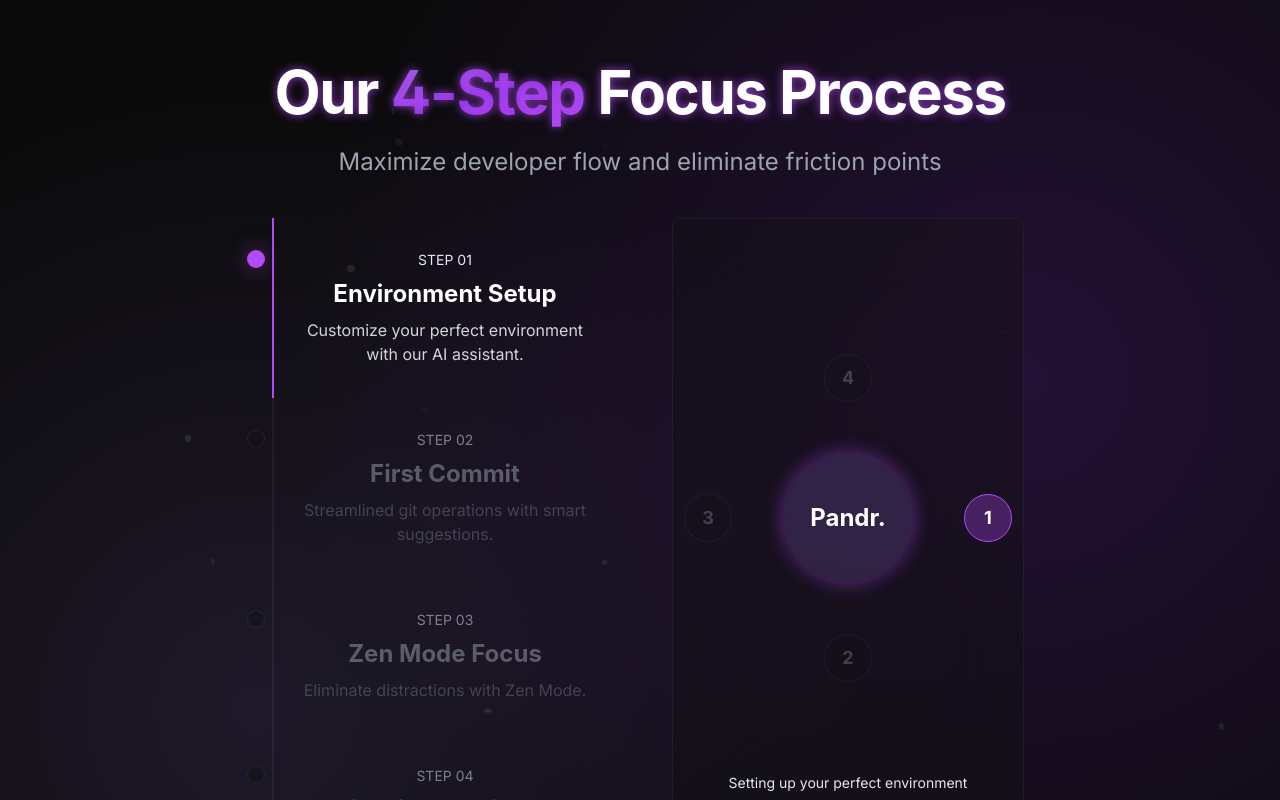
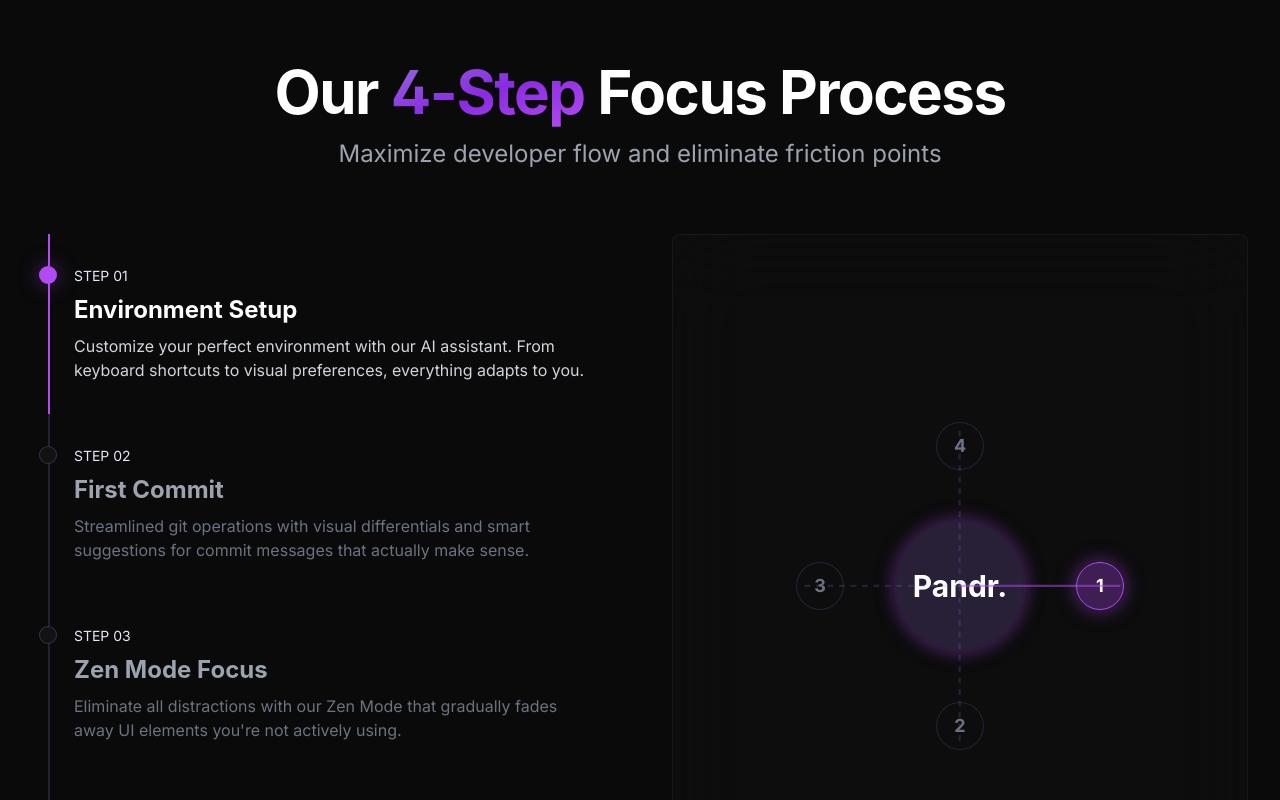
Before and after one commit to peter-vilamitjana/Pandr, a React (Vite) app: page / in a window 1280 px wide. Shown: the part 3040-3840 px from the top of the page. Built offline with nearby package versions, Linux system fonts and the light colour scheme.

Commit message:
Reverted to edit bb83bdbc-a861-44ff-b776-c4560e528933: "chore: install new dependencies for animations and UI updates"

```diff
--- a/src/components/ProcessSection.tsx
+++ b/src/components/ProcessSection.tsx
@@ -1,6 +1,5 @@
-import React, { useEffect, useRef, useState } from 'react';
-import { motion } from 'framer-motion';
-import { cn } from '@/lib/utils';
+import React, { useEffect, useRef, useState } from "react";
+import { cn } from "@/lib/utils";
 
 interface ProcessStepProps {
   number: string;
@@ -11,42 +10,47 @@ interface ProcessStepProps {
 
 const ProcessStep = ({ number, title, description, isActive }: ProcessStepProps) => {
   return (
-    <motion.div
-      className={cn(
-        'border-l-2 pl-6 py-8 transition-all duration-500',
-        isActive ? 'border-pandr-accent' : 'border-pandr-violet/20'
-      )}
-      initial={{ opacity: 0 }}
-      animate={{ opacity: isActive ? 1 : 0.5 }}
-      transition={{ duration: 0.5 }}>
     <div
       className={cn(
-          'absolute -left-[9px] w-[18px] h-[18px] rounded-full transition-all duration-500',
-          isActive ? 'bg-pandr-accent shadow-glow' : 'bg-pandr-darkGray border border-pandr-violet/30'
+        "border-l-2 pl-6 py-8 transition-all duration-500",
+        isActive ? "border-pandr-accent" : "border-pandr-violet/20"
+      )}
+    >
+      <div
+        className={cn(
+          "absolute -left-[9px] w-[18px] h-[18px] rounded-full transition-all duration-500",
+          isActive ? "bg-pandr-accent shadow-glow" : "bg-pandr-darkGray border border-pandr-violet/30"
         )}
       />
-      <div className='text-sm text-pandr-lavender mb-2'>{number}</div>
+      <div className="text-sm text-pandr-lavender mb-2">{number}</div>
       <h3
         className={cn(
-          'text-2xl font-display font-bold mb-2 transition-all duration-300',
-          isActive ? 'text-white' : 'text-gray-400'
-        )}>
+          "text-2xl font-display font-bold mb-2 transition-all duration-300",
+          isActive ? "text-white" : "text-gray-400"
+        )}
+      >
         {title}
       </h3>
-      <p className={cn('text-base transition-all duration-300', isActive ? 'text-gray-300' : 'text-gray-500')}>
+      <p
+        className={cn(
+          "text-base transition-all duration-300",
+          isActive ? "text-gray-300" : "text-gray-500"
+        )}
+      >
         {description}
       </p>
-    </motion.div>
+    </div>
   );
 };
 
 const ProcessSection = () => {
   const containerRef = useRef<HTMLDivElement>(null);
+  const stickyRef = useRef<HTMLDivElement>(null);
   const [activeStep, setActiveStep] = useState(0);
 
   useEffect(() => {
     const handleScroll = () => {
-      if (!containerRef.current) return;
+      if (!containerRef.current || !stickyRef.current) return;
 
       const container = containerRef.current;
       const containerTop = container.getBoundingClientRect().top;
@@ -54,130 +58,141 @@ const ProcessSection = () => {
       const windowHeight = window.innerHeight;
       const scrollPosition = -containerTop + windowHeight * 0.4;
 
-      const stepHeight = containerHeight / 4; // 4 steps
-      const newActiveStep = Math.min(3, Math.max(0, Math.floor(scrollPosition / stepHeight)));
+      const stepHeight = containerHeight / 4;
+      const newActiveStep = Math.min(
+        3,
+        Math.max(0, Math.floor(scrollPosition / stepHeight))
+      );
 
       setActiveStep(newActiveStep);
     };
 
-    window.addEventListener('scroll', handleScroll);
-    return () => window.removeEventListener('scroll', handleScroll);
+    window.addEventListener("scroll", handleScroll);
+    return () => window.removeEventListener("scroll", handleScroll);
   }, []);
 
   return (
-    <section id='process' className='py-32 relative overflow-hidden hero-gradient'>
-      <div className='absolute inset-0'>
-        {[...Array(30)].map((_, i) => (
-          <div
-            key={i}
-            className='absolute rounded-full bg-white/20'
-            style={{
-              top: `${Math.random() * 100}%`,
-              left: `${Math.random() * 100}%`,
-              width: `${Math.random() * 6 + 2}px`,
-              height: `${Math.random() * 6 + 2}px`,
-              opacity: Math.random() * 0.5,
-              animation: `float ${Math.random() * 8 + 5}s ease-in-out infinite`
-            }}
-          />
-        ))}
+    <section id="process" className="py-32 relative overflow-visible">
+      <div className="absolute inset-0 grid-bg opacity-10" />
+      <div className="container relative z-10">
+        <div className="mb-16 text-center">
+          <h2 className="section-title mb-4">
+            Our <span className="text-gradient">4-Step</span> Focus Process
+          </h2>
+          <p className="section-subtitle mx-auto">
+            Maximize developer flow and eliminate friction points
+          </p>
         </div>
 
-      <div className='container relative z-10'>
-        <div className='max-w-3xl mx-auto text-center'>
-          <h2 className='section-title mb-6 glow-text'>
-            Our <span className='text-gradient'>4-Step</span> Focus Process
-          </h2>
-          <p className='section-subtitle mx-auto mb-10'>Maximize developer flow and eliminate friction points</p>
-
-          <div className='grid grid-cols-1 lg:grid-cols-2 gap-16'>
-            <div ref={containerRef} className='relative px-4'>
-              {/* Process Steps */}
+        <div className="grid grid-cols-1 lg:grid-cols-2 gap-16">
+          <div ref={containerRef} className="relative px-4">
+            <div className="relative">
               <ProcessStep
-                number='STEP 01'
-                title='Environment Setup'
-                description='Customize your perfect environment with our AI assistant.'
+                number="STEP 01"
+                title="Environment Setup"
+                description="Customize your perfect environment with our AI assistant. From keyboard shortcuts to visual preferences, everything adapts to you."
                 isActive={activeStep === 0}
               />
               <ProcessStep
-                number='STEP 02'
-                title='First Commit'
-                description='Streamlined git operations with smart suggestions.'
+                number="STEP 02"
+                title="First Commit"
+                description="Streamlined git operations with visual differentials and smart suggestions for commit messages that actually make sense."
                 isActive={activeStep === 1}
               />
               <ProcessStep
-                number='STEP 03'
-                title='Zen Mode Focus'
-                description='Eliminate distractions with Zen Mode.'
+                number="STEP 03"
+                title="Zen Mode Focus"
+                description="Eliminate all distractions with our Zen Mode that gradually fades away UI elements you're not actively using."
                 isActive={activeStep === 2}
               />
               <ProcessStep
-                number='STEP 04'
-                title='Ship with Confidence'
-                description='Testing and CI/CD workflows for production-ready code.'
+                number="STEP 04"
+                title="Ship with Confidence"
+                description="Integrated testing and CI/CD workflows that ensure your code is production-ready before you hit deploy."
                 isActive={activeStep === 3}
               />
             </div>
+          </div>
 
-            {/* Sticky Visualization */}
-            <div className='lg:sticky lg:top-24 h-[600px]'>
-              <div className='neo-blur rounded-lg w-full h-full overflow-hidden relative'>
-                <div className='absolute inset-0 flex items-center justify-center'>
-                  <div className='relative w-[80%] h-[80%]'>
-                    {/* Central node */}
+          <div className="lg:sticky lg:top-24 h-[calc(100vh-6rem)]" ref={stickyRef}>
+            <div className="neo-blur rounded-lg w-full h-full overflow-hidden relative">
+              <div className="absolute inset-0 flex items-center justify-center">
+                <div className="relative w-[80%] h-[80%]">
                   <div
                     className={cn(
-                        'absolute top-1/2 left-1/2 transform -translate-x-1/2 -translate-y-1/2 w-32 h-32 rounded-full transition-all duration-700',
-                        'bg-pandr-violet/20 shadow-glow'
-                      )}>
-                      <div className='absolute inset-0 flex items-center justify-center'>
-                        <div className='text-2xl font-display font-bold text-white'>Pandr.</div>
+                      "absolute top-1/2 left-1/2 transform -translate-x-1/2 -translate-y-1/2 w-32 h-32 rounded-full transition-all duration-700",
+                      "bg-pandr-violet/20 shadow-glow"
+                    )}
+                  >
+                    <div className="absolute inset-0 flex items-center justify-center">
+                      <div className="text-3xl font-display font-bold text-white">Pandr.</div>
                     </div>
                   </div>
 
-                    {/* Orbiting nodes */}
-                    {[0, 1, 2, 3].map(step => {
+                  {[0, 1, 2, 3].map((step) => {
                     const totalSteps = 4;
                     const baseAngle = (step * (Math.PI * 2)) / totalSteps;
-                      const rotation = (activeStep * (Math.PI * 2)) / totalSteps;
+                    const rotation = activeStep * (Math.PI * 2) / totalSteps;
                     const angle = baseAngle + rotation;
                     const radius = 140;
                     const x = Math.cos(angle) * radius;
                     const y = Math.sin(angle) * radius;
 
                     return (
-                        <motion.div
+                      <div
                         key={step}
                         className={cn(
-                            'absolute w-12 h-12 rounded-full flex items-center justify-center transition-all duration-700',
-                            activeStep === step
-                              ? 'bg-pandr-accent/30 border border-pandr-accent'
-                              : 'bg-pandr-darkGray/30 border border-pandr-violet/20'
+                          "absolute w-12 h-12 rounded-full flex items-center justify-center transition-all duration-700",
+                          activeStep === step ? "bg-pandr-accent/30 border border-pandr-accent shadow-glow text-white" : "bg-pandr-darkGray/30 border border-pandr-violet/20 text-gray-500"
                         )}
                         style={{
                           left: `calc(50% + ${x}px - 24px)`,
                           top: `calc(50% + ${y}px - 24px)`
                         }}
-                          initial={{ opacity: 0 }}
-                          animate={{ opacity: activeStep === step ? 1 : 0.5 }}
-                          transition={{ duration: 0.5 }}>
-                          <div
-                            className={cn('text-lg font-bold', activeStep === step ? 'text-white' : 'text-gray-500')}>
+                      >
+                        <div className="text-lg font-bold">
                           {step + 1}
                         </div>
-                        </motion.div>
+                      </div>
                     );
                   })}
+
+                  <svg className="absolute inset-0 w-full h-full pointer-events-none" viewBox="0 0 400 400">
+                    {[0, 1, 2, 3].map((step) => {
+                      const totalSteps = 4;
+                      const baseAngle = (step * (Math.PI * 2)) / totalSteps;
+                      const rotation = activeStep * (Math.PI * 2) / totalSteps;
+                      const angle = baseAngle + rotation;
+                      const radius = 140;
+                      const x2 = Math.cos(angle) * radius + 200;
+                      const y2 = Math.sin(angle) * radius + 200;
+
+                      return (
+                        <line
+                          key={step}
+                          x1="200"
+                          y1="200"
+                          x2={x2}
+                          y2={y2}
+                          className={cn(
+                            "transition-all duration-700",
+                            activeStep >= step ? "stroke-pandr-accent/50" : "stroke-pandr-violet/20"
+                          )}
+                          strokeWidth="2"
+                          strokeDasharray={activeStep >= step ? "0" : "5,5"}
+                        />
+                      );
+                    })}
+                  </svg>
                 </div>
               </div>
 
-                <div className='absolute bottom-6 left-0 right-0 text-center'>
-                  <div className='text-sm text-pandr-lavender'>
-                    {activeStep === 0 && 'Setting up your perfect environment'}
-                    {activeStep === 1 && 'Streamlining your first commit'}
-                    {activeStep === 2 && 'Entering deep focus with Zen Mode'}
-                    {activeStep === 3 && 'Shipping with complete confidence'}
-                  </div>
+              <div className="absolute bottom-6 left-0 right-0 text-center">
+                <div className="text-base font-semibold text-white">
+                  {activeStep === 0 && "Setting up your perfect environment"}
+                  {activeStep === 1 && "Streamlining your first commit"}
+                  {activeStep === 2 && "Entering deep focus with Zen Mode"}
+                  {activeStep === 3 && "Shipping with complete confidence"}
                 </div>
               </div>
             </div>
```
Lines whose indentation alone changed are shown as unchanged.
